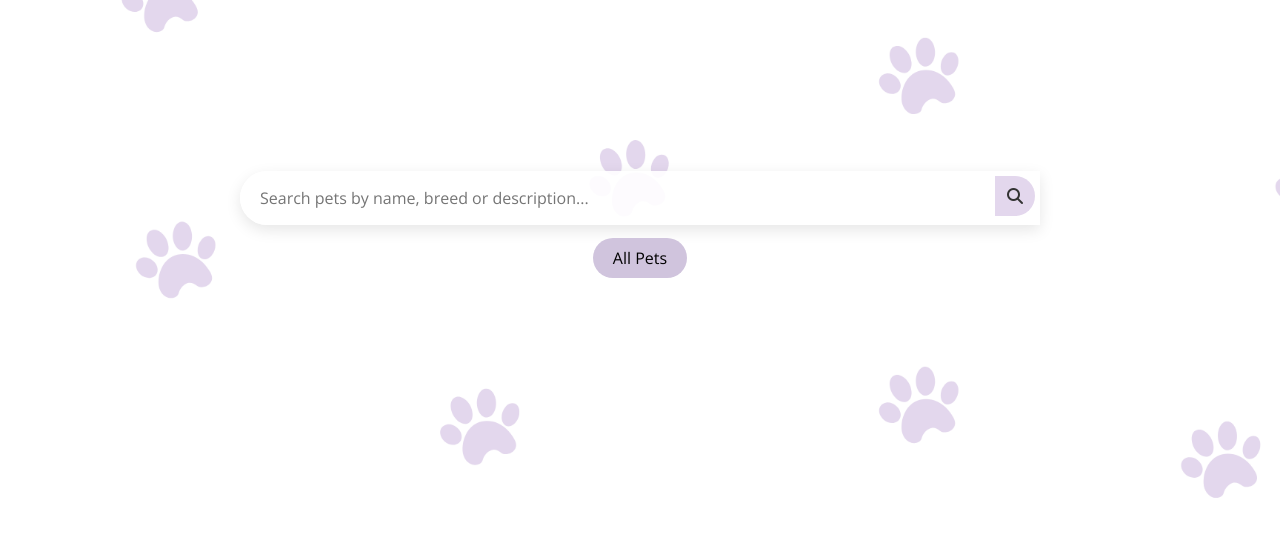
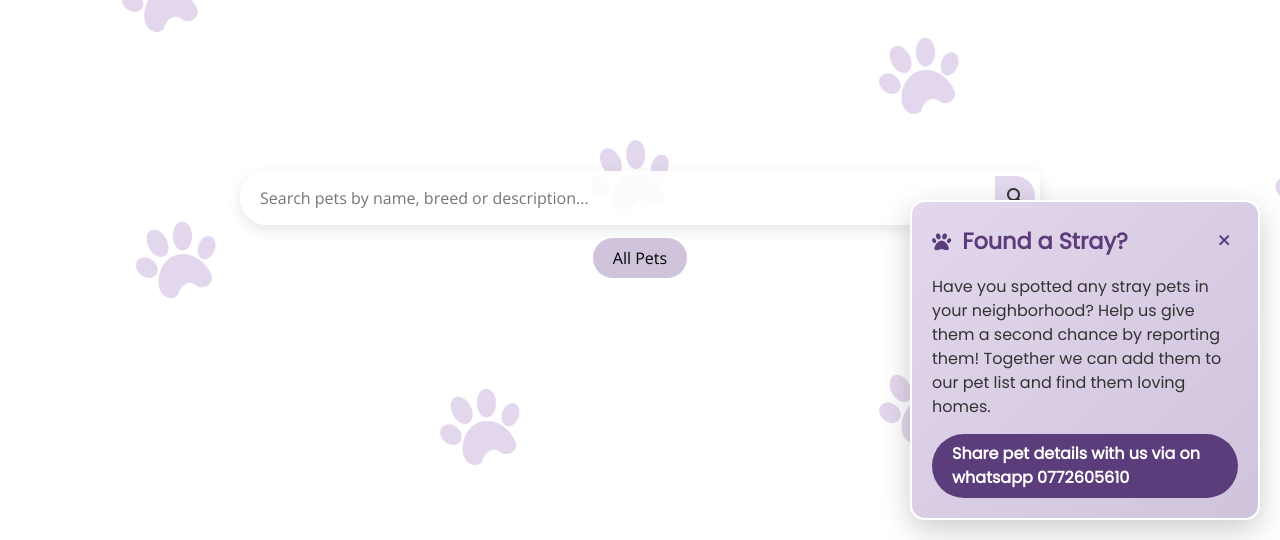
Before and after one commit to Nipuni-sankalpana/stray_Heart_Website, a PHP site: page /pet_list.php in a window 1280 px wide. Shown: the part 260-800 px from the top of the page. Run offline with PHP 8.4, Linux system fonts and the light colour scheme; data that the repository does not hold is empty.

Commit message:
pet list page update

```diff
--- a/pet_list.php
+++ b/pet_list.php
@@ -139,6 +139,86 @@ while($row = $species_result->fetch_assoc()) {
         color: #666;
         display: none;
       }
+
+      /* Stray Pet Popup Styles */
+      .stray-popup {
+        position: fixed;
+        bottom: 20px;
+        right: 20px;
+        width: 350px;
+        background: linear-gradient(135deg, #E3D7ED, #d0c4dd);
+        border-radius: 15px;
+        box-shadow: 0 10px 30px rgba(0,0,0,0.2);
+        padding: 20px;
+        z-index: 1000;
+        transform: translateY(100px);
+        opacity: 0;
+        transition: all 0.5s cubic-bezier(0.68, -0.55, 0.265, 1.55);
+        font-family: 'Poppins', sans-serif;
+        border: 2px solid white;
+      }
+
+      .stray-popup.show {
+        transform: translateY(0);
+        opacity: 1;
+      }
+
+      .stray-popup-header {
+        display: flex;
+        justify-content: space-between;
+        align-items: center;
+        margin-bottom: 15px;
+      }
+
+      .stray-popup h3 {
+        margin: 0;
+        color: #5a3d7a;
+        font-size: 1.4rem;
+        font-weight: 700;
+      }
+
+      .stray-popup-close {
+        background: none;
+        border: none;
+        font-size: 1.5rem;
+        cursor: pointer;
+        color: #5a3d7a;
+        transition: transform 0.3s;
+      }
+
+      .stray-popup-close:hover {
+        transform: rotate(90deg);
+      }
+
+      .stray-popup-content {
+        color: #333;
+        margin-bottom: 15px;
+        line-height: 1.5;
+      }
+
+      .stray-popup-btn {
+        display: inline-block;
+        background: #5a3d7a;
+        color: white !important;
+        padding: 8px 20px;
+        border-radius: 50px;
+        text-decoration: none;
+        font-weight: 600;
+        transition: all 0.1s;
+        border: none;
+        cursor: pointer;
+      }
+
+      .stray-popup-btn:hover {
+        background: #3a2652;
+        transform: translateY(-2px);
+        box-shadow: 0 5px 15px rgba(0,0,0,0.1);
+      }
+
+      .paw-icon {
+        font-size: 1.2rem;
+        margin-right: 5px;
+      }
     </style>
   </head>
 
@@ -188,6 +268,18 @@ while($row = $species_result->fetch_assoc()) {
         <h1>Welcome to Pet List 🐶🐱</h1>
         <p>Rescue. Love. Repeat. Find your perfect furry friend today!</p>
       </div>
+    </div>
+
+    <!-- Stray Pet Popup -->
+    <div class="stray-popup" id="strayPopup">
+      <div class="stray-popup-header">
+        <h3><i class="fas fa-paw paw-icon"></i> Found a Stray?</h3>
+        <button class="stray-popup-close" id="closePopup">&times;</button>
+      </div>
+      <div class="stray-popup-content">
+        Have you spotted any stray pets in your neighborhood? Help us give them a second chance by reporting them! Together we can add them to our pet list and find them loving homes.
+      </div>
+      <a href="#" class="stray-popup-btn">Share pet details with us via on whatsapp 0772605610</a>
     </div>
 
     <!-- Search Bar Section -->
@@ -308,6 +400,27 @@ while($row = $species_result->fetch_assoc()) {
                 performSearch();
             });
         });
+
+        // Stray Pet Popup Functionality
+        const strayPopup = document.getElementById('strayPopup');
+        const closePopup = document.getElementById('closePopup');
+
+        // Show popup after 5 seconds
+        setTimeout(() => {
+            strayPopup.classList.add('show');
+        }, 2000);
+
+        // Close popup
+        closePopup.addEventListener('click', () => {
+            strayPopup.classList.remove('show');
+        });
+
+        // Close popup when clicking outside
+        document.addEventListener('click', (e) => {
+            if (!strayPopup.contains(e.target) && e.target.id !== 'closePopup') {
+                strayPopup.classList.remove('show');
+            }
+        });
     });
     </script>
   </body>
```
Also changed, not shown: uploads/pets/Laaa.jpeg (added).
